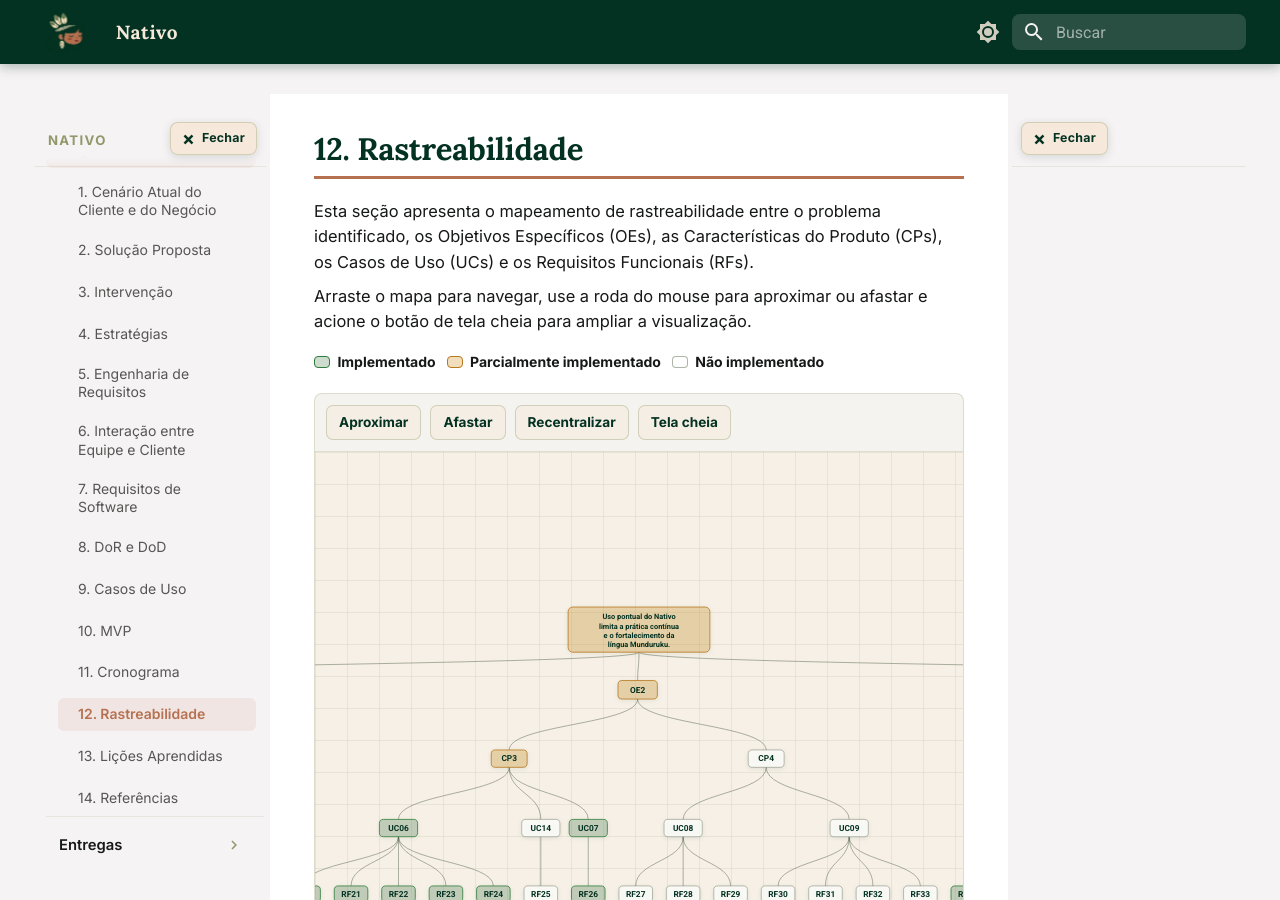
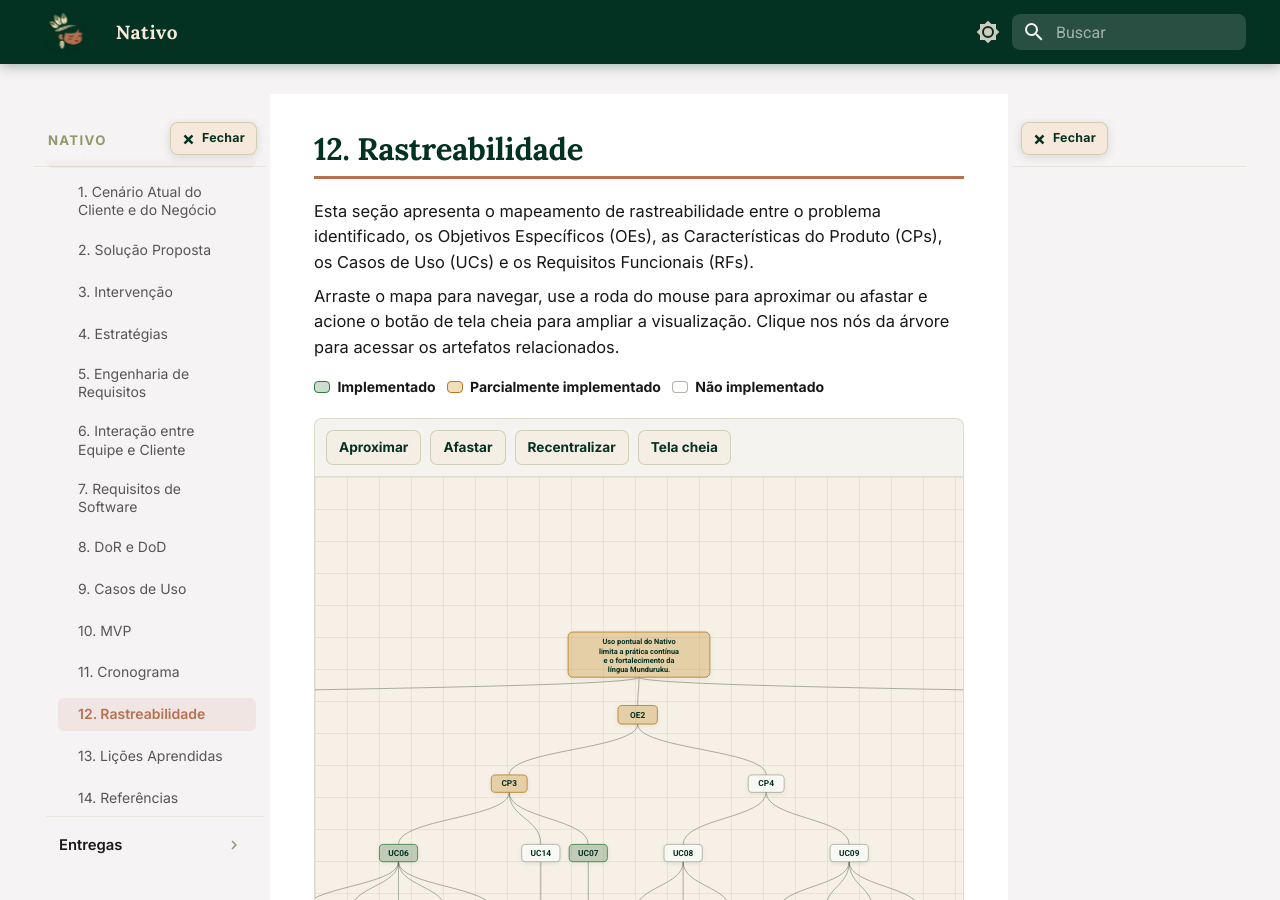
Before and after one commit to mdsreq-fga-unb/REQ-2026.1-T02-Nativo, an MkDocs documentation site: the page built from docs/visao/rastreabilidade.md, in a window 1280 px wide and 900 px high. Built offline with MkDocs 1.6.1 and Material for MkDocs 9.7.7, drawn with Linux system fonts in a browser that asks for light colours.

Commit message:
explicação que é clicavel

```diff
--- a/docs/visao/rastreabilidade.md
+++ b/docs/visao/rastreabilidade.md
@@ -1,6 +1,6 @@
 Esta seção apresenta o mapeamento de rastreabilidade entre o problema identificado, os Objetivos Específicos (OEs), as Características do Produto (CPs), os Casos de Uso (UCs) e os Requisitos Funcionais (RFs).
 
-Arraste o mapa para navegar, use a roda do mouse para aproximar ou afastar e acione o botão de tela cheia para ampliar a visualização.
+Arraste o mapa para navegar, use a roda do mouse para aproximar ou afastar e acione o botão de tela cheia para ampliar a visualização. Clique nos nós da árvore para acessar os artefatos relacionados.
 
 <div class="traceability-legend">
   <span><strong class="trace-dot trace-dot--done"></strong> Implementado</span>
```
